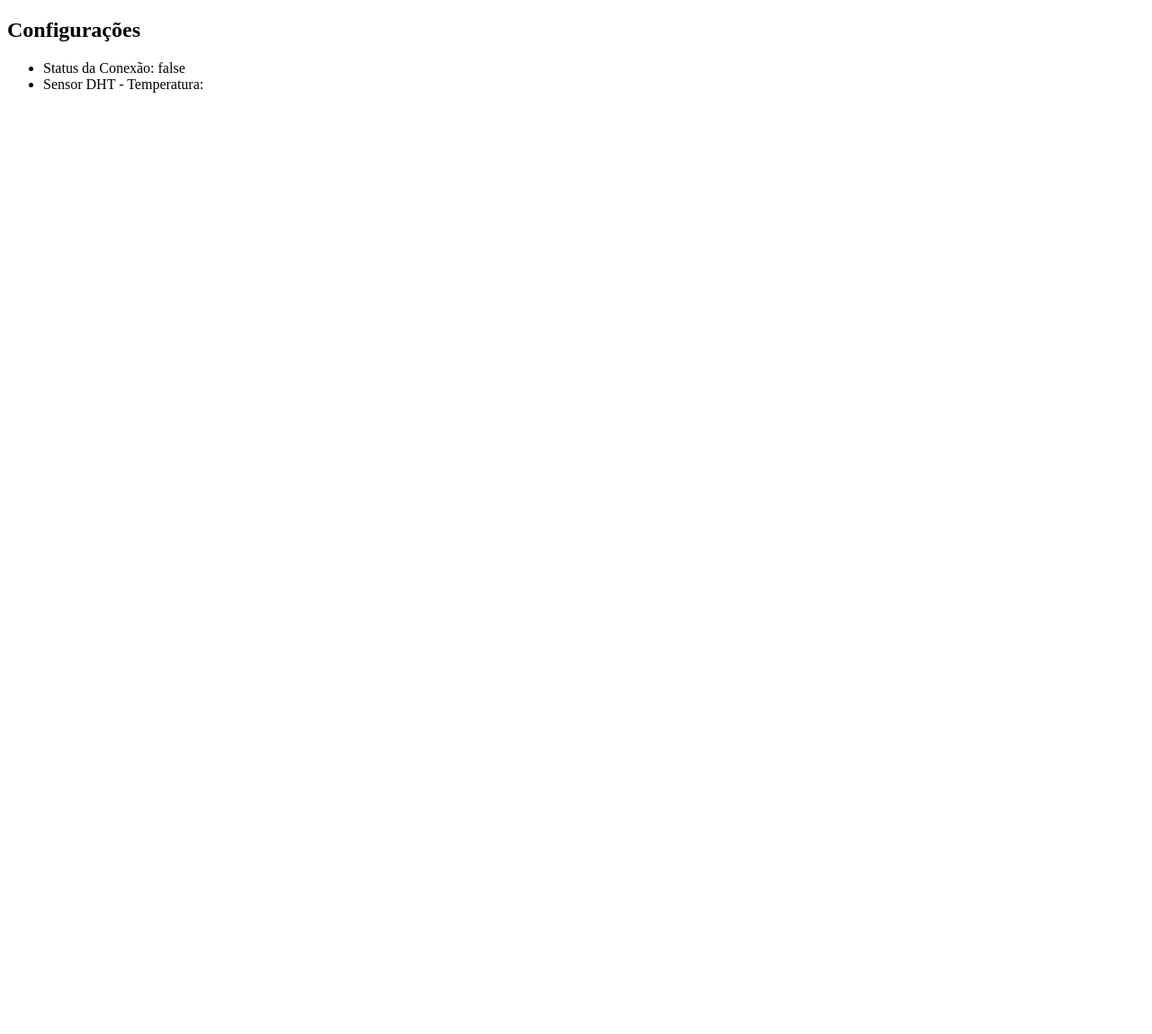
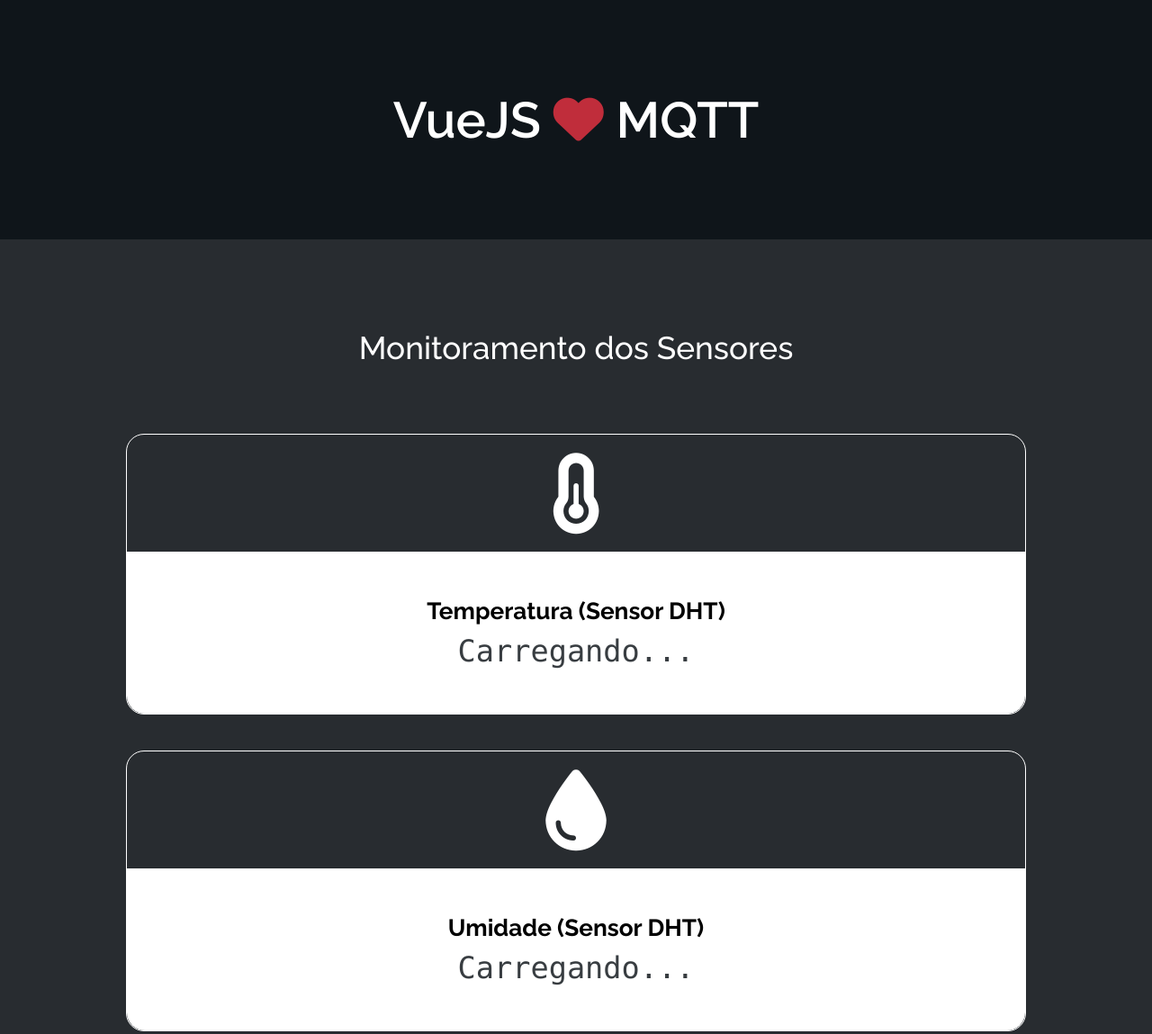
Before and after one commit to lucasmgsilva/sistema-monitoramento-sensores, a plain HTML site: page index.html in a window 1280 px wide. Shown: the top 1149 px of the page at 90% size. Before the commit the page ends 800 px from the top, so only its background shows below. Drawn offline with nearby package versions, Linux system fonts and the light colour scheme.

Commit message:
Desenvolvimento do cabeçalho, sessão de conteúdo e rodapé

```diff
--- a/css/style.css
+++ b/css/style.css
@@ -0,0 +1,97 @@
+* {
+    margin: 0;
+    padding: 0;
+    box-sizing: border-box;
+}
+
+body {
+    color: #FFF;
+    font-family: 'Raleway', sans-serif;
+    font-size: 16px;
+}
+
+header#cabecalho {
+    text-align: center;
+    background-color: #0f151a;
+    padding: 100px;
+}
+
+section#sensores {
+    text-align: center;
+    background-color: #282c30;
+    padding: 100px;
+}
+
+section.linha {
+    display: flex;
+    flex-direction: row;
+    justify-content: space-between;
+    flex-wrap: wrap;
+    max-width: 1000px;
+    margin: 0 auto;
+}
+
+
+article.card {
+    width: 48%;
+    border: 1px solid #ffffff;
+    border-radius: 20px;
+    margin-bottom: 40px;
+}
+
+@media screen and (max-width: 1300px){
+    article.card {
+        width: 100%;
+    }
+}
+
+div.cabecalho-card {
+
+}
+
+div.cabecalho-card i {
+    font-size: 90px;
+    padding: 20px;
+}
+
+div.rodape-card {
+    background-color: #fff;
+    color: black;
+    padding: 50px;
+    font-size: 1.4em;
+    border-bottom-left-radius: 20px;
+    border-bottom-right-radius: 20px;
+}
+
+div.rodape-card p {
+    font-family: "Consolas", sans-serif;
+    font-size: 1.5em;
+    margin-top: 10px;
+    color: #383d41;
+}
+
+h1 {
+    font-size: 3.5em;
+    font-weight: 600;
+}
+
+h2 {
+    font-size: 2.2em;
+    font-weight: 500;
+    padding-bottom: 75px;
+}
+
+span.love {
+    color: #c02d3b;
+}
+
+footer {
+    background-color: #0f151a;
+    padding: 80px;
+    text-align: center;
+}
+
+footer p {
+    font-size: 1.4em;
+    padding: 10px;
+}
--- a/index.html
+++ b/index.html
@@ -4,16 +4,49 @@
     <meta charset="UTF-8">
     <meta http-equiv="X-UA-Compatible" content="IE=edge">
     <meta name="viewport" content="width=device-width, initial-scale=1.0">
-    <title>VueJS / MQTT</title>
+    <title>VueJS &lt;3 MQTT</title>
+    <link rel="preconnect" href="https://fonts.googleapis.com">
+    <link rel="preconnect" href="https://fonts.gstatic.com" crossorigin>
+    <link href="https://fonts.googleapis.com/css2?family=Raleway:ital,wght@0,100;0,200;0,300;0,400;0,500;0,600;0,700;0,800;0,900;1,100;1,200;1,300;1,400;1,500;1,600;1,700;1,800;1,900&display=swap" rel="stylesheet">
+    <script src="https://kit.fontawesome.com/95b81c3774.js" crossorigin="anonymous"></script>
     <link rel="stylesheet" href="css/style.css">
 </head>
 <body>
     <div id="app">
-        <h2>Configurações</h2>
-        <ul>
-            <li>Status da Conexão: {{client.connected}}</li>
-            <li>Sensor DHT - Temperatura: {{receiveNews[receiveNews.length-1]}}</li>
-        </ul>
+        <header id="cabecalho">
+            <h1>VueJS <span class="love"><i class="fas fa-heart"></i></span> MQTT</h1>
+        </header>
+        <section id="sensores">
+            <h2>Monitoramento dos Sensores</h2>
+
+            <section class="linha">
+                <article class="card">
+                    <div class="cabecalho-card">
+                        <i class="fas fa-thermometer-half"></i>
+                    </div>
+                    <div class="rodape-card">
+                        <h3>Temperatura (Sensor DHT)</h3>
+                        <p>{{dht_temperature[dht_temperature.length-1]}}</p>
+                    </div>
+                </article>
+
+                <article class="card">
+                    <div class="cabecalho-card">
+                        <i class="fas fa-tint"></i>
+                    </div>
+                    <div class="rodape-card">
+                        <h3>Umidade (Sensor DHT)</h3>
+                        <p>{{dht_humidity[dht_humidity.length-1]}}</p>
+                    </div>
+                </article>
+
+            </section>
+        </section>
+        <footer>
+            <p>Instituto Federal de Educação, Ciência e Tecnologia de São Paulo - campus Catanduva</p>
+            <p>Pós-Graduação em Internet das Coisas</p>
+            <p>Desenvolvido por Lucas Matheus e Luciano Ventorine</p>
+        </footer>
     </div>
 
     <script src="js/mqtt.min.js"></script>
--- a/js/app.js
+++ b/js/app.js
@@ -14,7 +14,10 @@ const app = {
         password: 'emqx_test',
       },
       subscription: {
-        topic: '0f101c78-e114-11eb-ba80-0242ac130004/casa/sala/sensor/temperatura/leitura/',
+        topic: [
+          '0f101c78-e114-11eb-ba80-0242ac130004/casa/sala/sensor/temperatura/leitura/',
+          '0f101c78-e114-11eb-ba80-0242ac130004/casa/sala/sensor/umidade/leitura/'
+        ],
         qos: 0,
       },
       // publish: {
@@ -22,7 +25,8 @@ const app = {
       //   qos: 0,
       //   payload: '{ "msg": "Hello, I am browser." }',
       // },
-      receiveNews: [],
+      dht_temperature: ['Carregando...'],
+      dht_humidity: ['Carregando...'],
       qosList: [
         { label: 0, value: 0 },
         { label: 1, value: 1 },
@@ -58,13 +62,19 @@ const app = {
         console.log('Connection failed', error)
       })
       this.client.on('message', (topic, message) => {
-        this.receiveNews.push(message.toString())
+
+        if (topic == this.subscription.topic[0]){ //Sensor temperatura
+          this.dht_temperature.push(message.toString())
+        } else if (topic == this.subscription.topic[1]){ //Sensor umidade
+          this.dht_humidity.push(message.toString())
+        }
+
         console.log(`Received message ${message} from topic ${topic}`)
       })
     },
     doSubscribe() {
       const { topic, qos } = this.subscription
-      this.client.subscribe(topic, { qos }, (error, res) => {
+       this.client.subscribe(topic[0], { qos }, (error, res) => {
         if (error) {
           console.log('Subscribe to topics error', error)
           return
@@ -72,6 +82,15 @@ const app = {
         this.subscribeSuccess = true
         console.log('Subscribe to topics res', res)
         })
+
+        this.client.subscribe(topic[1], { qos }, (error, res) => {
+          if (error) {
+            console.log('Subscribe to topics error', error)
+            return
+          }
+          this.subscribeSuccess = true
+          console.log('Subscribe to topics res', res)
+          })
     },
     doUnSubscribe() {
       const { topic } = this.subscription
```
